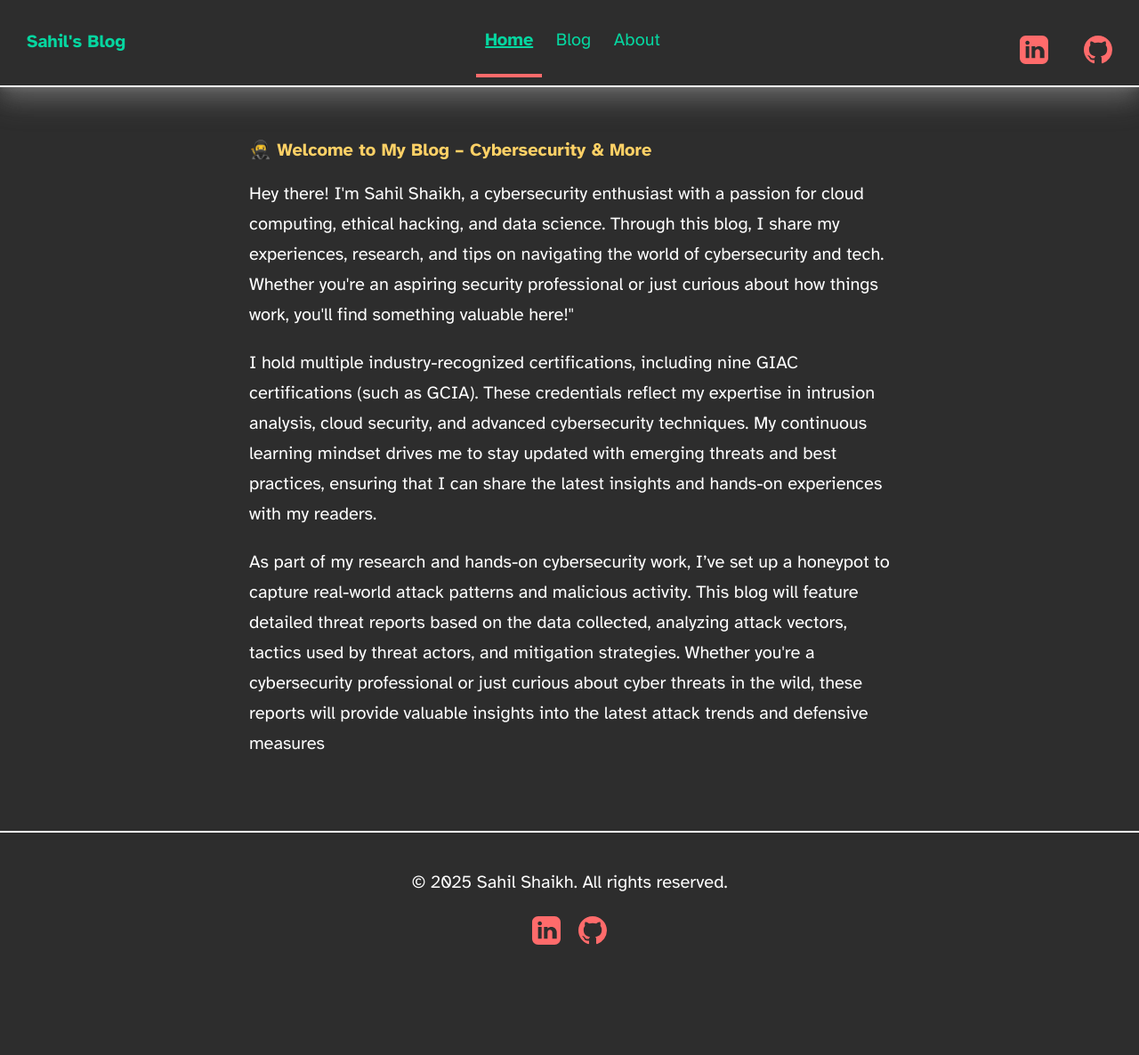
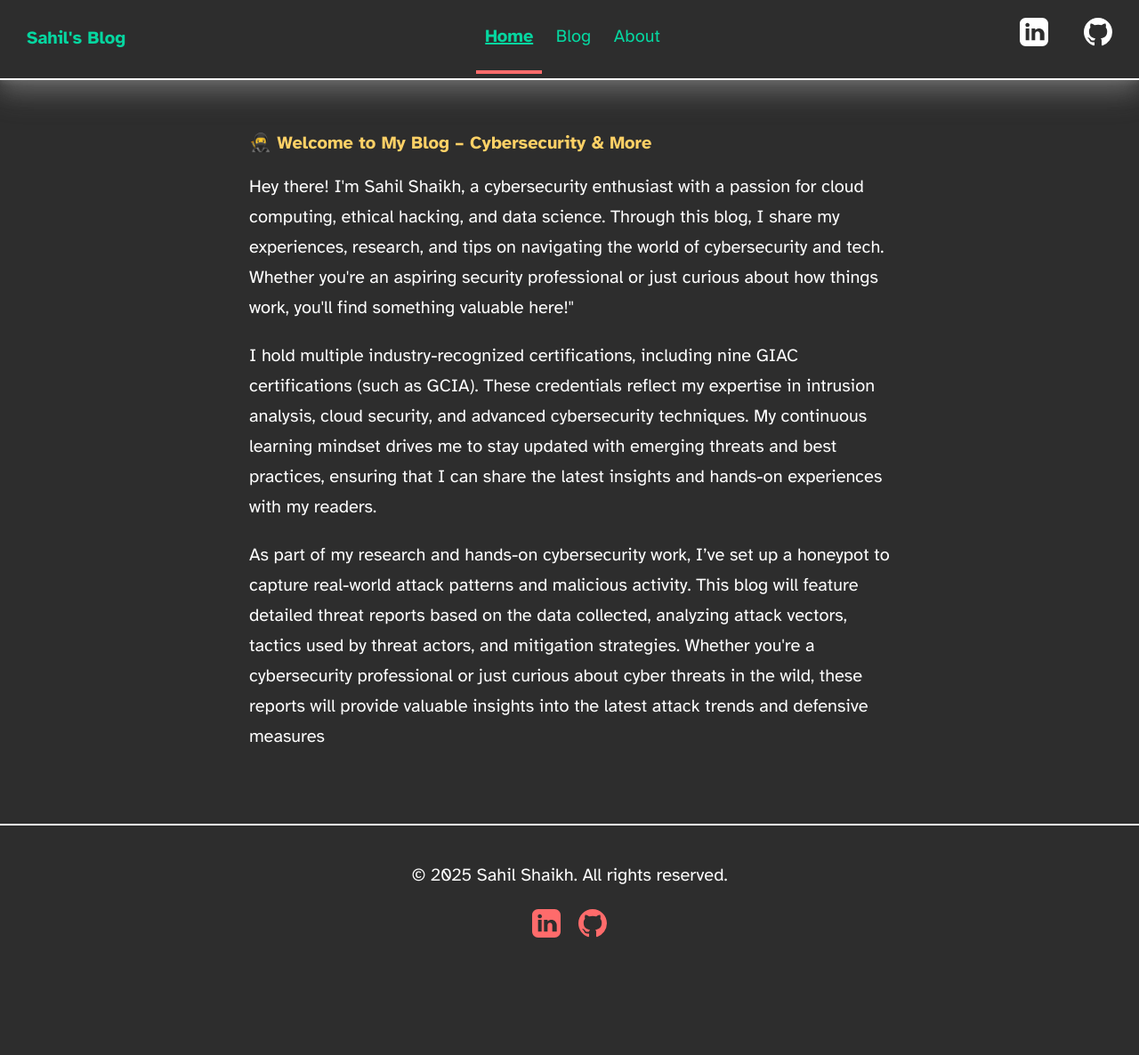
Before and after one commit to EL3CTRO-9/sparkling-hall-ef8c, an Astro site: page / in a window 1280 px wide. Shown: the whole page at 89% size. Built offline with nearby package versions, Linux system fonts and the light colour scheme; Astro itself is replaced by a stand-in of ours.

Commit message:
Update global.css

```diff
--- a/src/styles/global.css
+++ b/src/styles/global.css
@@ -14,7 +14,8 @@
     --gray-light: 80, 80, 80;
     --gray-dark: 200, 200, 200;
     --box-shadow: 0 2px 6px rgba(var(--gray), 25%),
-    0 8px 24px rgba(var(--gray), 33%), 0 16px 32px rgba(var(--gray), 33%);
+      0 8px 24px rgba(var(--gray), 33%),
+      0 16px 32px rgba(var(--gray), 33%);
   }
 
   @font-face {
@@ -69,10 +70,12 @@ strong, b {
 
   a {
     color: var(--link-color);
+    text-decoration: none;
   }
 
   a:hover {
     color: var(--accent);
+    text-decoration: underline;
   }
 
   p {
@@ -131,14 +134,96 @@ hr {
     border-top: 1px solid gray;
   }
 
+  /* ============================= */
+  /* Header & Navigation Styles    */
+  /* ============================= */
+
+  header {
+    margin: 0;
+    padding: 0 1em;
+    background: var(--background);
+    color: var(--primary-text);
+    box-shadow: var(--box-shadow);
+    border-bottom: 2px solid var(--primary-text);
+  }
+
+  h2 {
+    margin: 0;
+    font-size: 1em;
+  }
+
+  h2 a {
+    color: var(--secondary-accent);
+    text-decoration: none;
+  }
+
+  nav {
+    display: flex;
+    align-items: center;
+    justify-content: space-between;
+  }
+
+  nav a {
+    padding: 1em 0.5em;
+    color: var(--link-color);
+    border-bottom: 4px solid transparent;
+  }
+
+  nav a.active {
+    border-bottom-color: var(--accent);
+  }
+
+  /* ============================= */
+  /* Social Links                  */
+  /* ============================= */
+
+  .social-links {
+    display: flex;
+    gap: 1em;
+  }
+
+  .social-links a {
+    color: var(--primary-text);
+  }
+
+  .social-links a:hover {
+    color: var(--accent);
+  }
+
   @media (max-width: 720px) {
-  body {
-    font-size: 18px;
-  }
-  main {
-    padding: 1em;
+    .social-links {
+      display: none;
     }
   }
+
+  /* ============================= */
+  /* Footer Styles                  */
+  /* ============================= */
+
+  footer {
+    padding: 2em 1em 6em;
+    background: var(--background);
+    color: var(--primary-text);
+    text-align: center;
+    border-top: 2px solid var(--primary-text);
+  }
+
+  footer .social-links {
+    justify-content: center;
+    margin-top: 1em;
+  }
+
+  footer .social-links a {
+    color: var(--accent);
+  }
+
+  footer .social-links a:hover {
+    color: var(--secondary-accent);
+  }
+
+  /* ============================= */
+  /* Accessibility Helpers          */
+  /* ============================= */
 
   .sr-only {
     border: 0;
@@ -153,80 +238,15 @@ hr {
     white-space: nowrap;
   }
 
-header {                   /*kjheajdshfoaoifoisjkofoisodigoisgoi*/
-  		margin: 0;
-  		padding: 0 1em;
-  		background: var(--background);
-  		color: var(--primary-text);
- 		 box-shadow: var(--box-shadow);
-  		border-bottom: 2px solid var(--primary-text);
-	}
-
-	h2 {
-  		margin: 0;
-  		font-size: 1em;
-	}
-
-	h2 a,
-		h2 a.active {
-  		text-decoration: none;
-  		color: var(--secondary-accent);
-	}
-
-	nav {
-  		display: flex;
-  		align-items: center;
-  		justify-content: space-between;
-	}
-
-	nav a {
-		  padding: 1em 0.5em;
-  		color: var(--link-color);
-  		border-bottom: 4px solid transparent;
-  		text-decoration: none;
-	}
-
-	nav a.active {
-  		text-decoration: none;
-  		border-bottom-color: var(--accent);
-	}
-
-	.social-links,
-		.social-links a {
-  		display: flex;
-  		color: var(--primary-text);
-	}
-
-	.social-links a:hover {
-  		color: var(--accent);
-	}
+  /* ============================= */
+  /* Responsive Design             */
+  /* ============================= */
 
   @media (max-width: 720px) {
-  		.social-links {
-    			display: none;
+    body {
+      font-size: 18px;
+    }
+    main {
+      padding: 1em;
     }
   }
-
-footer {
-  	padding: 2em 1em 6em 1em;
-  	background: var(--background);
-  	color: var(--primary-text);
-  	text-align: center;
-  	border-top: 2px solid var(--primary-text);
-	}
-
-	.social-links {
-  	display: flex;
-  	justify-content: center;
-  	gap: 1em;
-  	margin-top: 1em;
-	}
-
-	.social-links a {
-  	text-decoration: none;
-	color: var(--accent);
-	}
-
-	.social-links a:hover {
-  	color: var(--secondary-accent);
-	}
```
Lines whose indentation alone changed are shown as unchanged.
